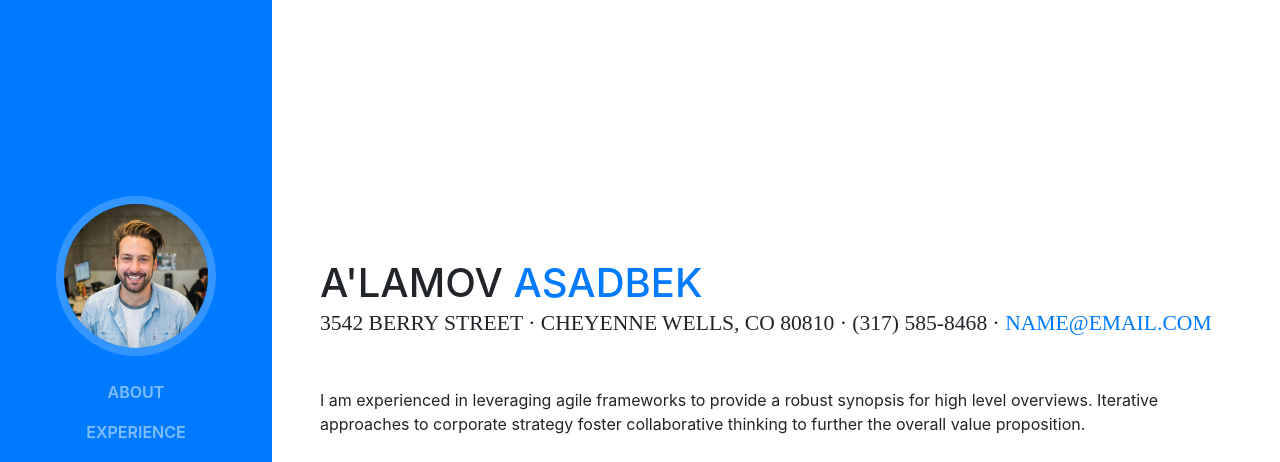
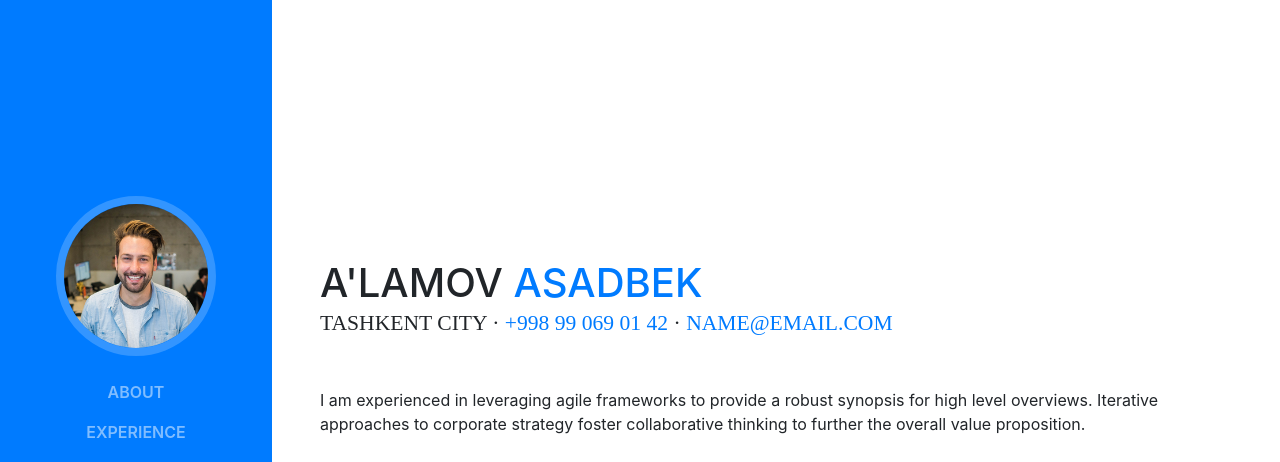
Before and after one commit to alamovAsadbek/my_portfolie, a website with bundled scripts: page index.html in a window 1280 px wide. Shown: the top 462 px of the page. Built offline with nearby package versions, Linux system fonts and the light colour scheme; a web font is replaced by a local one.

Commit message:
change html file

```diff
--- a/index.html
+++ b/index.html
@@ -71,7 +71,7 @@
             <h1 class="mb-0">A'lamov
                 <span class="text-primary">Asadbek</span>
             </h1>
-            <div class="subheading mb-5">3542 Berry Street · Cheyenne Wells, CO 80810 · (317) 585-8468 ·
+            <div class="subheading mb-5">Tashkent city · <a href="tel://+998990690142">+998 99 069 01 42</a> ·
                 <a href="mailto:name@email.com">name@email.com</a>
             </div>
             <p class="mb-5">I am experienced in leveraging agile frameworks to provide a robust synopsis for high level
```
